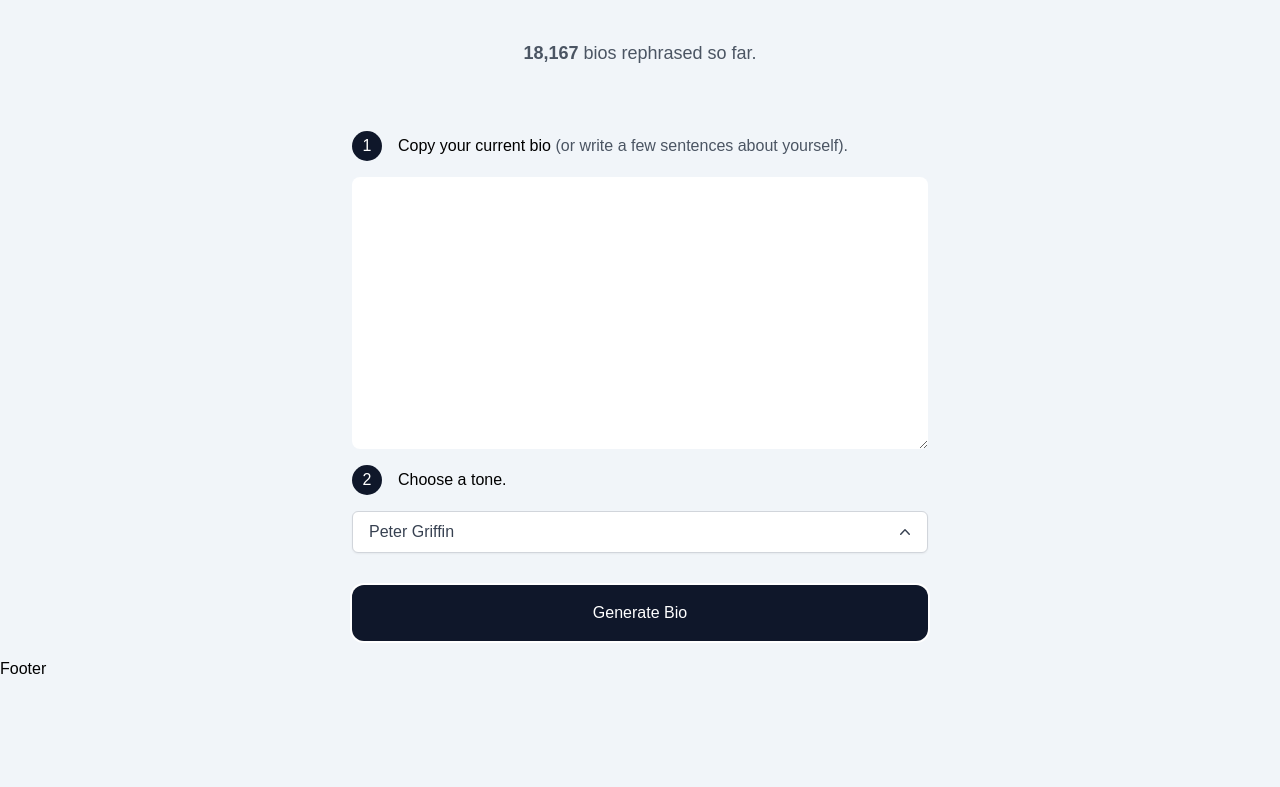
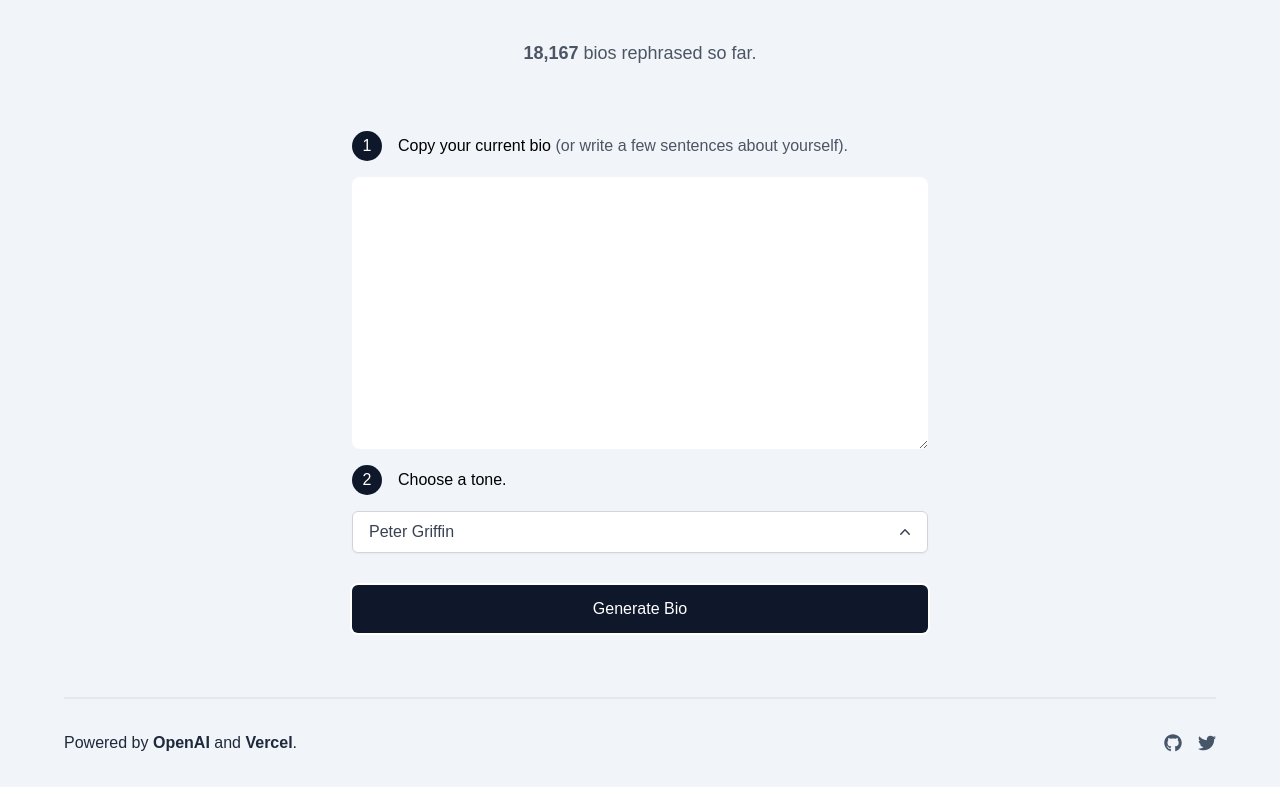
Before and after one commit to Madflows/rephrase-ai, a Next.js app: page / in a window 1280 px wide. Shown: the part 301-1088 px from the top of the page. Before the commit the page ends 982 px from the top, so only its background shows below. Built offline with nearby package versions, Linux system fonts and the light colour scheme; a web font is replaced by a local one.

Commit message:
created click to copy functionality and footer component

```diff
--- a/components/Footer.jsx
+++ b/components/Footer.jsx
@@ -1,9 +1,52 @@
-import React from 'react'
+import Link from "next/link";
+import React from "react";
+import { FaGithub, FaTwitter } from "react-icons/fa";
 
 const Footer = () => {
   return (
-    <footer>Footer</footer>
-  )
-}
+    <footer className=" border-t-slate-200 pt-12">
+      <div className="max-w-6xl py-8 border-t-2 mx-auto flex flex-col md:flex-row items-center md:justify-between">
+        <p className="text-slate-800 font-normal">
+          Powered by{" "}
+          <Link
+            href={"https://openai.com"}
+            target="_blank"
+            className="font-bold hover:underline"
+          >
+            OpenAI
+          </Link>{" "}
+          and{" "}
+          <Link
+            href={"https://vercel.com"}
+            target="_blank"
+            className="font-bold hover:underline"
+          >
+            Vercel
+          </Link>
+          .
+        </p>
 
-export default Footer
+        <div className="flex items-center gap-4 text-slate-600">
+          <Link
+            className="hover:text-slate-900 transition-all duration-300 text-lg"
+            href={"https://github.com/madflows/rephrase-ai"}
+            target={"_blank"}
+            rel="noreferrer"
+          >
+            <FaGithub />
+          </Link>
+          <Link
+            className="hover:text-slate-900 transition-all duration-300 text-lg"
+            href={"https://twitter.com/madflows_"}
+            target={"_blank"}
+            rel="noreferrer"
+          >
+            <FaTwitter />
+          </Link>
+        </div>
+      </div>
+    </footer>
+  );
+};
+
+export default Footer;
--- a/components/FormSection.jsx
+++ b/components/FormSection.jsx
@@ -1,21 +1,26 @@
 import { getBio } from "@/utils/functions";
 import TONES from "@/utils/tones";
 import React, { useState, useEffect } from "react";
+import { toast } from "react-hot-toast";
 import { useQuery } from "react-query";
 import DropDown from "./Dropdown";
 import GeneratedBio from "./GeneratedBio";
+import Loader from "./Loader";
 
 const FormSection = () => {
   const [selectedCharacter, setSelectedCharacter] = useState(TONES[0]);
   const [bio, setBio] = useState("");
   const [result, setResult] = useState({});
-  const [allowFetch, setAllowFetch] = useState(false)
+  const [allowFetch, setAllowFetch] = useState(false);
+  const [generating, setGenerating] = useState(false);
 
-  const { data, isLoading, isError, error } = useQuery("bio", () =>
-    getBio(result)
-  , {
-    enabled: allowFetch
-  });
+  const { data, isLoading, isError, error } = useQuery(
+    "bio",
+    () => getBio(result),
+    {
+      enabled: allowFetch,
+    }
+  );
 
   useEffect(() => {
     let fin = { ...selectedCharacter, bio: bio };
@@ -24,18 +29,25 @@ const FormSection = () => {
   }, [bio, selectedCharacter]);
 
   useEffect(() => {
-    data && setAllowFetch(false)
-  }, [data])
+    data && setAllowFetch(false);
+    data && toast.success("Generated Bio");
+    data && setGenerating(false)
+  }, [data]);
   useEffect(() => {
-    error && setAllowFetch(false)
-  }, [error])
+    error && setAllowFetch(false);
+    error && toast.error("Error generating Bio");
+
+  }, [error]);
 
   const handleSubmit = () => {
+    setGenerating(true)
     let fin = { ...selectedCharacter, bio: bio };
 
     setResult(fin);
     console.log(result);
-    setAllowFetch(true)
+    setAllowFetch(true);
+
+
   };
 
   return (
@@ -57,7 +69,7 @@ const FormSection = () => {
             name="bio"
             value={bio}
             onChange={(e) => setBio(e.currentTarget.value)}
-            className="w-full"
+            className="w-full text-slate-700 font-medium"
             id="bio"
             cols="30"
             rows="10"
@@ -75,9 +87,9 @@ const FormSection = () => {
 
         <button
           onClick={handleSubmit}
-          className="w-full p-4 mt-[1rem] rounded-xl ring-2 transition ring-transparent focus:ring-slate-900 bg-slate-900 text-white ring-offset-2"
+          className="w-full p-3 mt-[1rem] rounded-md ring-2 flex items-center justify-center transition ring-transparent focus:ring-slate-900 bg-slate-900 text-white ring-offset-2"
         >
-          Generate Bio
+          {generating ? <Loader text="Generating Bio" /> : "Generate Bio"}
         </button>
       </div>
 
@@ -91,4 +103,6 @@ const FormSection = () => {
   );
 };
 
+
+
 export default FormSection;
--- a/components/GeneratedBio.jsx
+++ b/components/GeneratedBio.jsx
@@ -1,29 +1,48 @@
-import React from 'react'
+import React, { useRef } from "react";
+import { toast } from "react-hot-toast";
+import { FaCopy } from "react-icons/fa";
 
-const GeneratedBio = ({data, isLoading, isError, error}) => {
+const GeneratedBio = ({ data, isLoading, isError, error }) => {
+  const bioRef = useRef();
 
-    if (isLoading) {
-        return (
-            <p>Generating Bio</p>
-        )
-    }
+  const handleCopy = () => {
+    navigator.clipboard.writeText(data?.bot);
+    toast.success("Bio Copied");
+  };
+
+  if (isLoading) {
+    return <div>&nbsp;</div>;
+  }
 
   return (
     <div
-      className={`w-full max-w-xl flex flex-col gap-4 items-start mx-auto  rounded-lg shadow-sm bg-white border border-gray-400 p-4 mt-8 ${!data && "hidden"}`}
+      className={`w-full max-w-xl relative flex flex-col gap-4 items-start mx-auto  rounded-lg shadow-sm bg-white border border-gray-400 p-4 mt-8 ${
+        !data && "hidden"
+      }`}
     >
       {isError ? (
         <p className="text-red-500 font-medium">
           There was an error generating your bio
         </p>
       ) : (
-        <>
-          <h3 className="text-xl font-bold text-slate-900 uppercase">Generated Bio</h3>
-          <p className="font-normal text-slate-700">{data?.bot}</p>
-        </>
+        <div className="relative w-full group flex flex-col gap-4">
+          <h3 className="text-xl font-bold text-slate-900 uppercase">
+            Generated Bio
+          </h3>
+          <p ref={bioRef} className="font-normal text-slate-700">
+            {data?.bot}
+          </p>
+          <span className="absolute opacity-0 group-hover:opacity-100 transition top-0 right-0">
+            <FaCopy
+              className="text-slate-700 text-lg"
+              onClick={handleCopy}
+              role={"button"}
+            />
+          </span>
+        </div>
       )}
     </div>
   );
-}
+};
 
-export default GeneratedBio
+export default GeneratedBio;
--- /dev/null
+++ b/components/Loader.jsx
@@ -0,0 +1,9 @@
+function Loader({ text }) {
+  return <div className="flex items-center gap-3">
+    <span className="w-5 h-5 rounded-full border-2 border-slate-700 animate-spin border-t-slate-300"></span>
+    <span className="sr-only">{text}</span>
+  </div>;
+}
+
+
+export default Loader
--- a/pages/_app.js
+++ b/pages/_app.js
@@ -1,5 +1,6 @@
 import Layout from "@/components/shared/Layout";
 import "@/styles/globals.css";
+import { Toaster } from "react-hot-toast";
 import { QueryClient, QueryClientProvider } from "react-query";
 
 const client = new QueryClient();
@@ -10,6 +11,7 @@ export default function App({ Component, pageProps }) {
       <Layout>
         <Component {...pageProps} />
       </Layout>
+      <Toaster />
     </QueryClientProvider>
   );
 }
```
